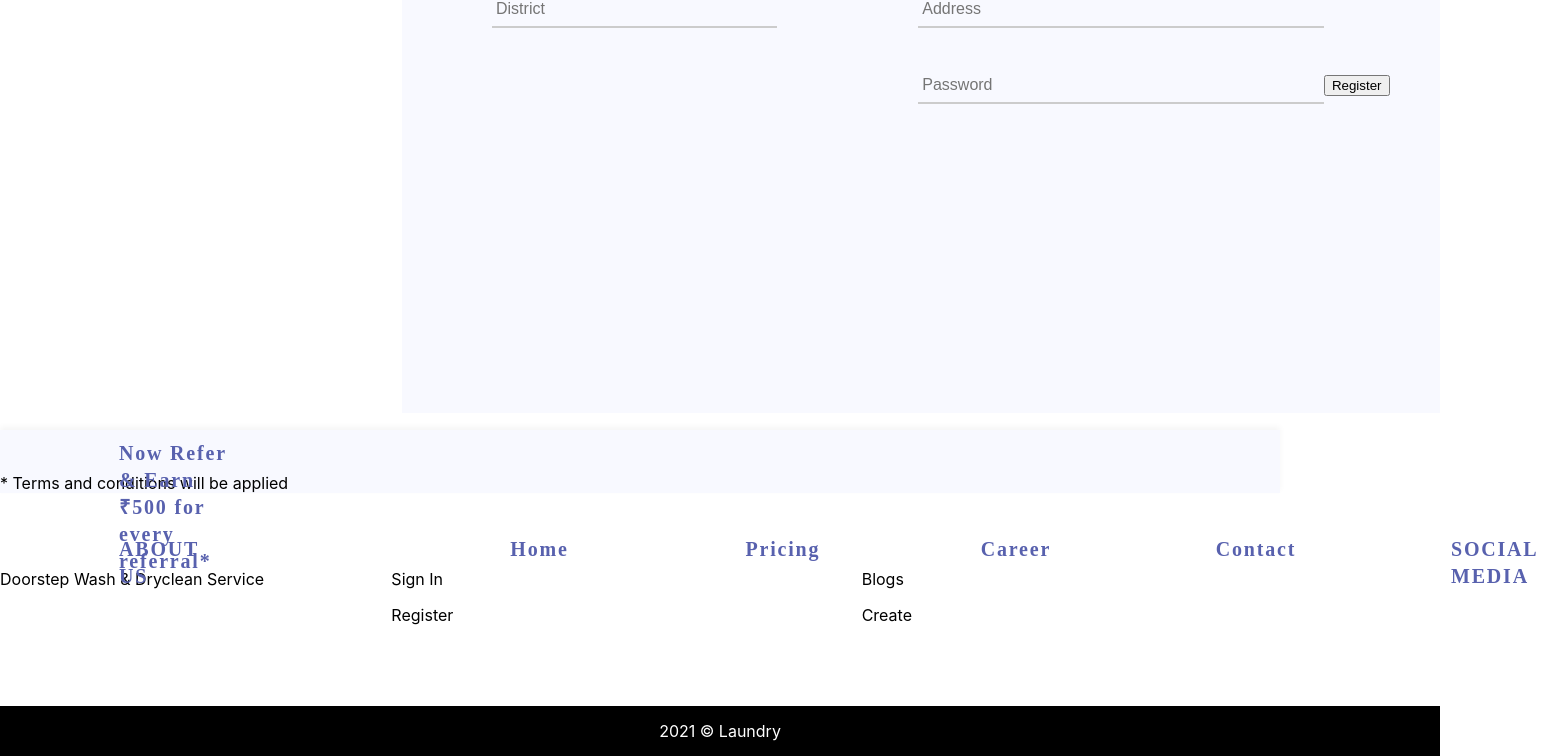
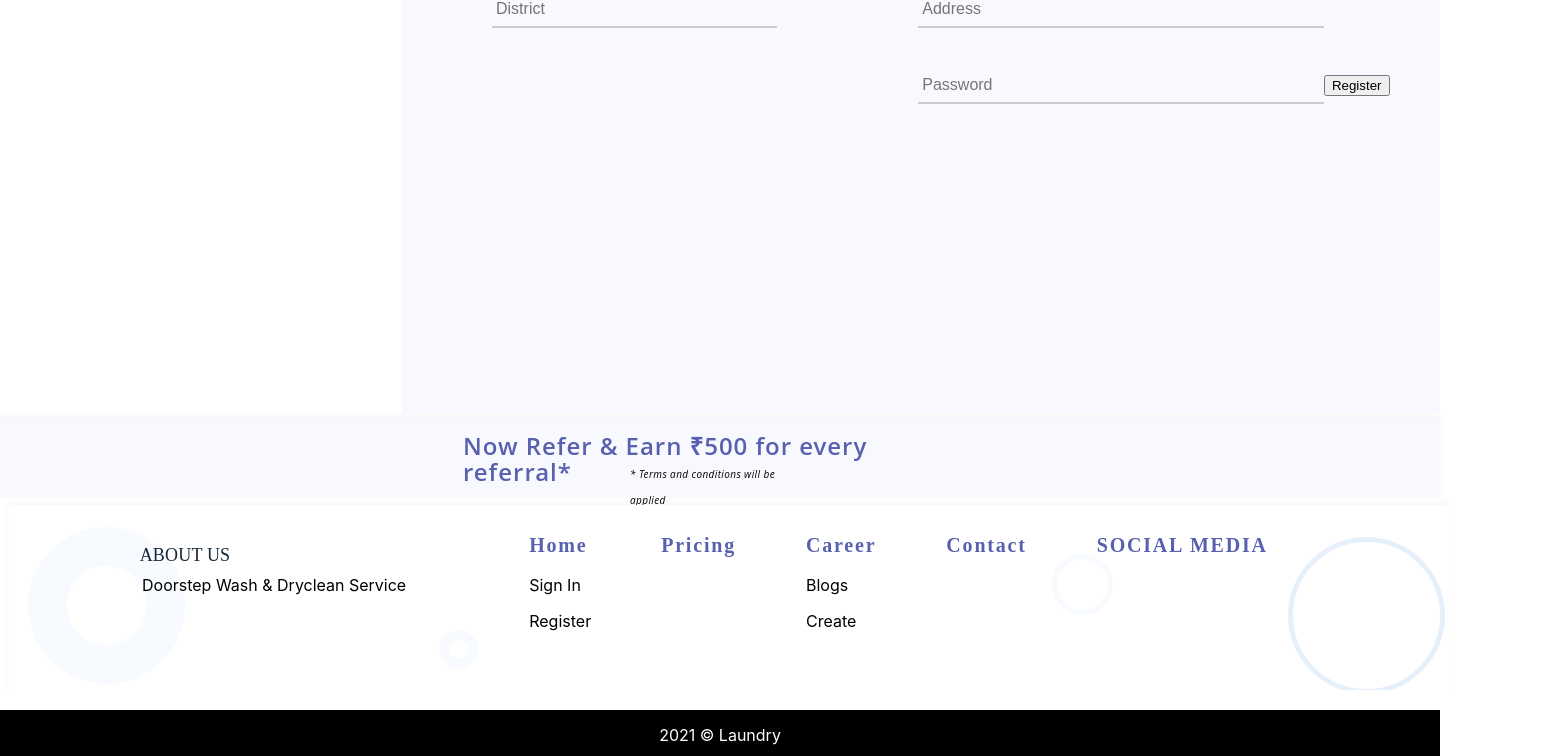
Before and after one commit to rakshitr3/Laundry-Project, a React (Create React App) app in the folder frontend/: page /register in a window 1280 px wide. Shown: the part 433-1189 px from the top of the page, 1559 px wide, since content can reach past the window. Built offline with nearby package versions, Linux system fonts and the light colour scheme.

Commit message:
updated frontend

```diff
--- a/frontend/src/App.css
+++ b/frontend/src/App.css
@@ -1,7 +1,13 @@
 .main {
-  width: 1440px;
+  width: 1450px;
 height: 1172px;
 background: #FFFFFF 0% 0% no-repeat padding-box;
+}
+
+.top-laundry {
+  position: relative;
+  top:13px;
+  left:100px;
 }
 
 .navBar {
@@ -21,14 +27,13 @@ box-shadow: 0px 2px 48px #0000000F;
   width: 452px;
 }
 
-
-
 .right {
   position: relative;
 left: 485px;
   width: 710px;
   height: 769px;
   background: #B9C0FD1A 0% 0% no-repeat padding-box;
+  border-left:1px solid grey;
 }
 
 .laundry-service {
@@ -102,11 +107,39 @@ form {
 
 .bottom {
   display: flex;
-  width: 1440px;
+  position: relative;
+  top:-20px;
 height: 197px;
-background: transparent 0% 0% no-repeat padding-box;
-justify-content: space-between;
+background: transparent url('img/Footer.svg') 0% 0% no-repeat padding-box;
+gap:115px;
 }
+
+.bottom-seperate {
+  position: relative;
+  top:22px;
+  margin-left:150px;
+  display:flex;
+  gap:70px;
+}
+
+.about {
+  position: relative;
+  left:125px;
+  top:35px;
+  width: 120px;
+height: 25px;
+text-align: center;
+font: normal normal 500 18px/24px Avenir;
+letter-spacing: 0.18px;
+color: #182838
+}
+
+.doorstep-bottom {
+  position: relative;
+  left:142px;
+  top:26px;
+}
+
 
 label {
   color: #5861AE;
@@ -161,10 +194,6 @@ height: 50px;
 }
 
 h2 {
-  position: relative;
-  top: 10px;
-left: 119px;
-  width: 108px;
 height: 27px;
 text-align: left;
 font: normal normal 900 20px/27px Avenir;
@@ -194,3 +223,46 @@ a {
   color:#565657;
   text-decoration: none;
 }
+
+.referral {
+  position:relative;
+  top: 15px;
+left: 463px;
+width: 519px;
+height: 33px;
+text-align: left;
+font: normal normal 600 24px/26px Open Sans;
+letter-spacing: 0.96px;
+color: #5861AE;
+}
+
+.conditions {
+  position:relative;
+  top: -10px;
+left: 630px;
+width: 183px;
+height: 14px;
+text-align: left;
+font: italic normal normal 10px/26px Open Sans;
+letter-spacing: 0.4px;
+}
+
+.terms {
+  position: relative;
+  top:-15px;
+  height:80px;
+  width:1440px;
+}
+
+
+.register-mid {
+  display:flex;
+  width:1440px;
+}
+
+.right1 {
+  position: relative;
+  width: 1038px;
+  height: 766px;
+  background: #F8F9FF 0% 0% no-repeat padding-box;
+}
--- a/frontend/src/App1.css
+++ /dev/null
@@ -1,26 +0,0 @@
-input {
-    border: none;
-    border-bottom: 2px solid #ccc;
-    outline: none;
-    padding: 8px 4px;
-    width: 100%;
-    font-size: 16px;
-    transition: border-color 0.3s;
-    background-color: transparent;
-  }
-
-  input:focus {
-    border-bottom: 2px solid #007BFF;
-  }
-
-  .register-mid {
-    display:flex;
-    width:1440px;
-  }
-
-  .right1 {
-    position: relative;
-    width: 1038px;
-    height: 766px;
-    background: #F8F9FF 0% 0% no-repeat padding-box;
-  }
--- a/frontend/src/Register.js
+++ b/frontend/src/Register.js
@@ -1,6 +1,6 @@
 import React, { useState } from 'react';
 import axios from 'axios';
-import './App1.css';
+import './App.css';
 import { useNavigate } from 'react-router-dom';
 import Navbar from './utils/Navbar';
 import Footer from './utils/Footer';
@@ -94,7 +94,7 @@ function Register() {
   };
 
   return (
-    <div>
+    <div className='main'>
       <Navbar />
       <div className='register-mid'>
         <div style={{ width: '402px' }}>
--- a/frontend/src/utils/Footer.js
+++ b/frontend/src/utils/Footer.js
@@ -4,18 +4,24 @@ import '../App.css'
 const Footer = () => {
   return (
     <div>
-         <div className="navbar" style={{ background: "#F8F9FF 0% 0% no-repeat padding-box", boxShadow: "0px -3px 6px #0000000B" }}>
-        <h2>Now Refer & Earn ₹500 for every referral*</h2>
-        <p>* Terms and conditions will be applied</p>
+         <div className="navbar terms" style={{ background: "#F8F9FF 0% 0% no-repeat padding-box", boxShadow: "0px -3px 6px #0000000B" }}>
+        <h2 className='referral'>Now Refer & Earn ₹500 for every referral*</h2>
+        <p className='conditions'>* Terms and conditions will be applied</p>
       </div>
 
       <div className="bottom">
-        <div><h2>ABOUT US</h2><p>Doorstep Wash & Dryclean Service</p></div>
-        <div><h2>Home</h2><p>Sign In</p><p>Register</p></div>
+
+        <div>
+        <div><h2 className='about'>ABOUT US</h2><p className='doorstep-bottom'>Doorstep Wash & Dryclean Service</p></div>
+        </div>
+
+        <div className='bottom-seperate'>
+        <div className='home-bottom'><h2>Home</h2><p>Sign In</p><p>Register</p></div>
         <div><h2>Pricing</h2></div>
         <div><h2>Career</h2><p>Blogs</p><p>Create</p></div>
         <div><h2>Contact</h2></div>
         <div><h2>SOCIAL MEDIA</h2></div>
+      </div>
       </div>
 
       <div className='last-footer'>2021 &copy; Laundry</div>
--- a/frontend/src/utils/Navbar.js
+++ b/frontend/src/utils/Navbar.js
@@ -4,7 +4,7 @@ import { Link } from 'react-router-dom';
 const Navbar = () => {
   return (
     <nav className='navBar'>
-      <h2>LAUNDRY</h2>
+      <h2 className='top-laundry'>LAUNDRY</h2>
       <ul className="navBar-nav">
         <div className='border'>
         <li className="nav-item"><Link to="/">Home</Link></li>
```
Also changed, not shown: frontend/src/img/Footer.svg (added).
